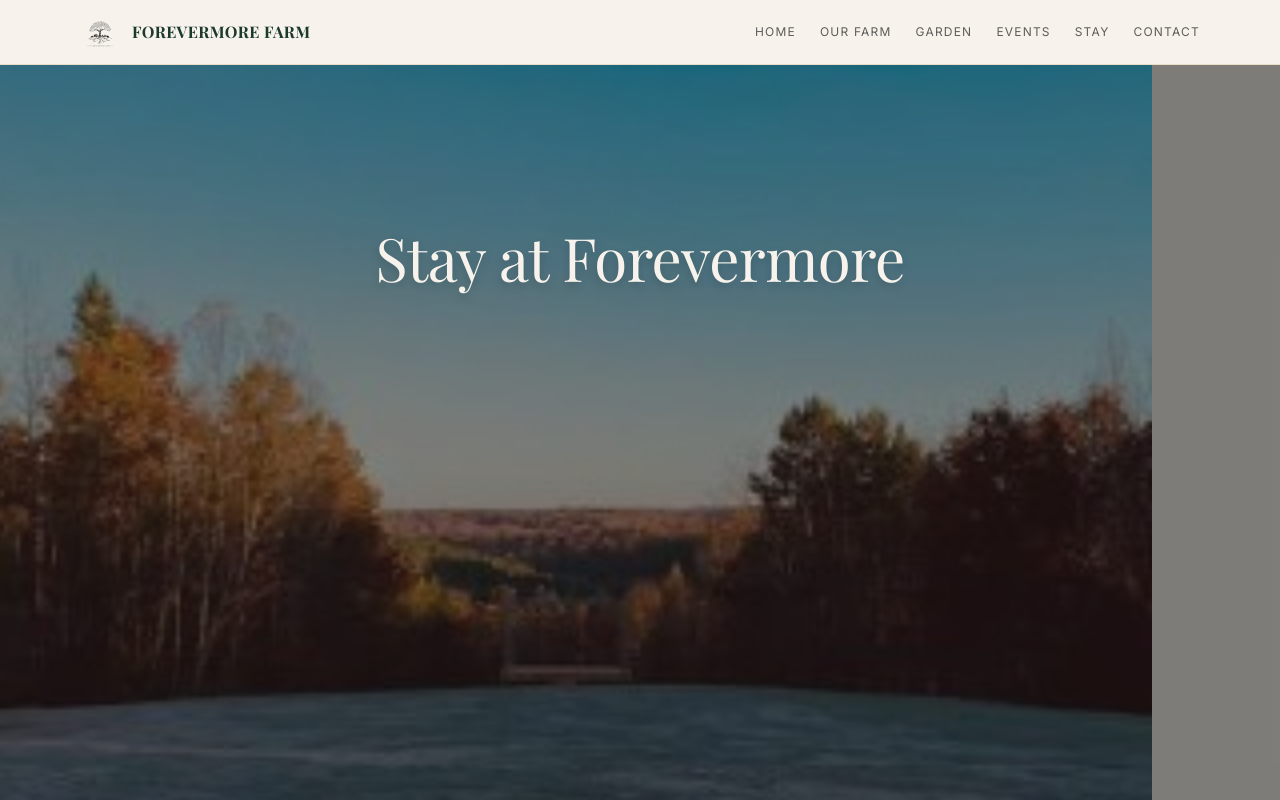
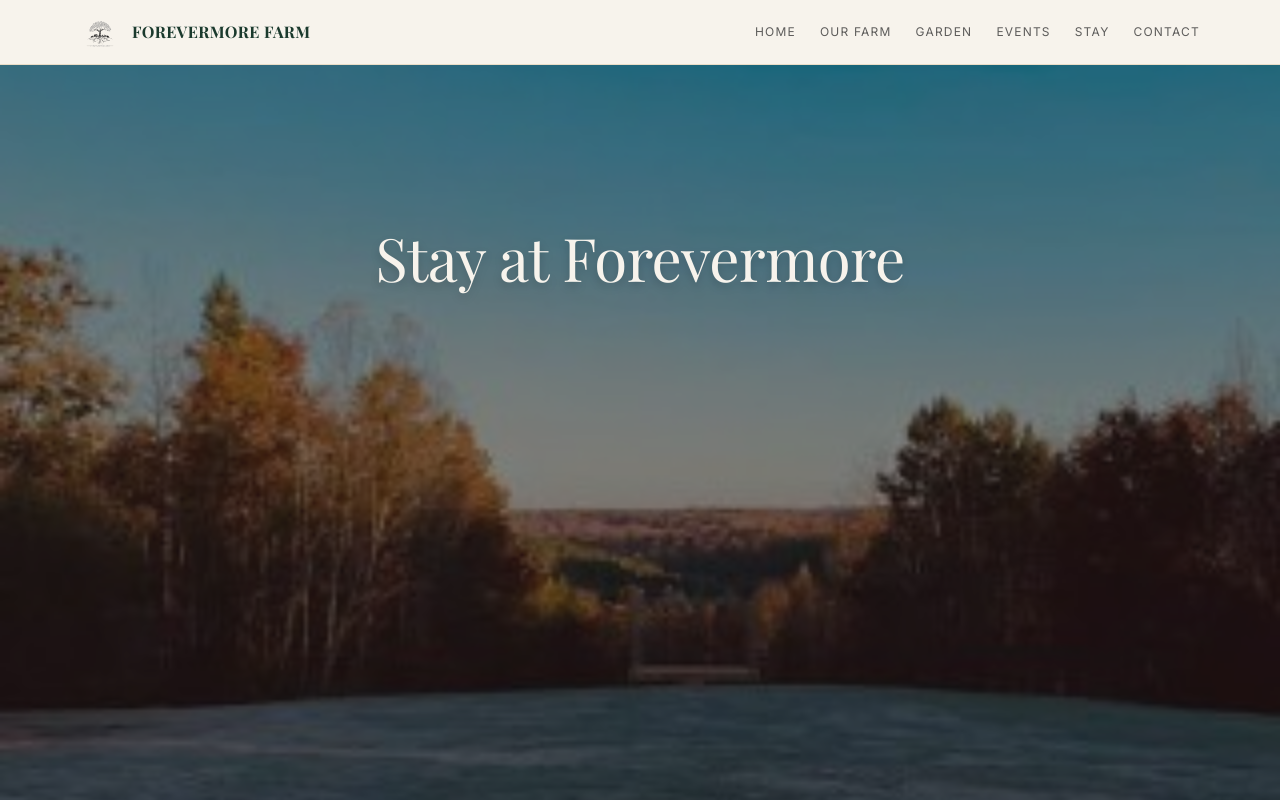
Before and after one commit to forevermore3333/forevermorefarm-website, a Next.js app: page /stay in a window 1280 px wide. Shown: the top 800 px of the page. Built offline with nearby package versions, Linux system fonts and the light colour scheme; a web font is replaced by a local one.

Commit message:
Fix: remove hardcoded translateX from non-homepage heroes — gray bar gone

```diff
--- a/src/app/page.tsx
+++ b/src/app/page.tsx
@@ -18,6 +18,7 @@ export default function Home() {
         bgPositionMobile="71% 70%"
         bgPositionDesktop="50% 80%"
         bgScaleDesktop={1.6}
+        bgTranslateXDesktop="-10%"
         showLogo
       />
 
--- a/src/components/HeroSection.tsx
+++ b/src/components/HeroSection.tsx
@@ -12,6 +12,7 @@ interface HeroSectionProps {
   bgPositionMobile?: string
   bgPositionDesktop?: string
   bgScaleDesktop?: number
+  bgTranslateXDesktop?: string
   showLogo?: boolean
   children?: React.ReactNode
 }
@@ -21,6 +22,7 @@ export default function HeroSection({
   bgPositionMobile = '50% 50%',
   bgPositionDesktop = '50% 50%',
   bgScaleDesktop = 1.0,
+  bgTranslateXDesktop = '0%',
 }: HeroSectionProps) {
   const ref = useRef<HTMLElement>(null)
   const { scrollYProgress } = useScroll({ target: ref, offset: ['start start', 'end start'] })
@@ -30,18 +32,16 @@ export default function HeroSection({
     <section ref={ref} className="relative flex items-center justify-center min-h-[85vh] md:min-h-[95vh] overflow-hidden">
       {bgImage && (
         <motion.div style={{ y }} className="absolute inset-0">
-          {/* Mobile */}
           <div className="absolute inset-0 md:hidden" style={{
             backgroundImage: `url(${bgImage})`,
             backgroundSize: 'cover',
             backgroundPosition: bgPositionMobile,
           }} />
-          {/* Desktop */}
           <div className="absolute inset-0 hidden md:block" style={{
             backgroundImage: `url(${bgImage})`,
             backgroundSize: 'cover',
             backgroundPosition: bgPositionDesktop,
-            transform: `scale(${bgScaleDesktop}) translateX(-10%)`,
+            transform: `scale(${bgScaleDesktop}) translateX(${bgTranslateXDesktop})`,
             transformOrigin: 'center bottom',
           }} />
         </motion.div>
```
